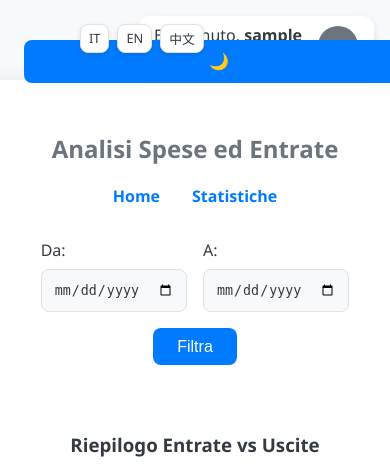
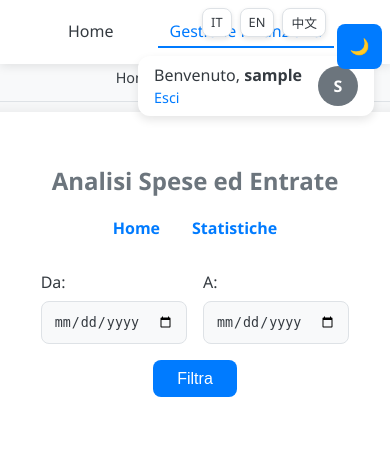
Before and after one commit to MiViEs-96/PersonalFinantialAssistant, a Flask app: page /stats in a window 390 px wide. Shown: the top 465 px of the page. Run offline with Flask 3, Linux system fonts and the light colour scheme; the visitor is signed in with stand-in values (Sample User, id 1); data that the repository does not hold is empty.

Commit message:
Advanced Finance Dashboard with Multi-Transaction Support
- Fixed theme toggle bug (repositioned and resized).
- Implemented multi-level navigation (Main Nav + Section Nav).
- Added Global Dashboard as the new landing page.
- Redesigned Finance section with a sidebar for monthly summary (Income/Expenses).
- Added support for adding multiple transactions at once via dynamic row addition (+ button).
- Updated backend to process lists of transactions.
- Added Italian, English, and Chinese translations for all new UI elements.
- Improved layout responsiveness and visual depth.

Co-authored-by: MiViEs-96 <228829351+MiViEs-96@users.noreply.github.com>

```diff
--- a/auth.py
+++ b/auth.py
@@ -40,7 +40,7 @@ def login():
             session['user_id'] = user['id']
             session['nickname'] = user['nickname']
             database_manager.update_last_access(user['id'])
-            return redirect(url_for('index'))
+            return redirect(url_for('dashboard'))
         else:
             flash('Invalid credentials.')
 
--- a/main.py
+++ b/main.py
@@ -28,29 +28,61 @@ def set_lang(lang):
     return redirect(request.referrer or url_for('index'))
 
 @app.route('/')
+def dashboard():
+    if 'user_id' not in session:
+        return redirect(url_for('auth.login'))
+    return render_template('dashboard.html')
+
+@app.route('/finance')
 def index():
     if 'user_id' not in session:
         return redirect(url_for('auth.login'))
 
     from datetime import date
     nickname = session['nickname']
-    transactions = database_manager.get_transactions_by_user(nickname)
-    return render_template('index.html', transactions=transactions, today=date.today().isoformat())
+
+    # Get monthly stats
+    today = date.today()
+    start_of_month = date(today.year, today.month, 1).isoformat()
+    monthly_data = database_manager.get_stats_data(nickname, start_date=start_of_month)
+
+    monthly_income = sum(t['amount'] for t in monthly_data if t['direction'] == 'entrata')
+    monthly_expense = sum(t['amount'] for t in monthly_data if t['direction'] == 'uscita')
+
+    all_transactions = database_manager.get_transactions_by_user(nickname)
+    latest_transactions = all_transactions[:5] # Last 5
+
+    return render_template('index.html',
+                           transactions=latest_transactions,
+                           today=today.isoformat(),
+                           monthly_income=monthly_income,
+                           monthly_expense=monthly_expense)
 
 @app.route('/add_transaction', methods=['POST'])
 def add_transaction():
     if 'user_id' not in session:
         return redirect(url_for('auth.login'))
 
-    date = request.form.get('date')
-    amount = float(request.form.get('amount'))
-    currency = request.form.get('currency')
-    direction = request.form.get('direction')
-    category = request.form.get('category')
-    comment = request.form.get('comment')
     nickname = session['nickname']
+    dates = request.form.getlist('date[]')
+    amounts = request.form.getlist('amount[]')
+    currencies = request.form.getlist('currency[]')
+    directions = request.form.getlist('direction[]')
+    categories = request.form.getlist('category[]')
+    comments = request.form.getlist('comment[]')
 
-    database_manager.add_transaction(date, amount, currency, direction, category, nickname, comment)
+    for i in range(len(dates)):
+        if dates[i] and amounts[i]:
+            database_manager.add_transaction(
+                dates[i],
+                float(amounts[i]),
+                currencies[i],
+                directions[i],
+                categories[i],
+                nickname,
+                comments[i]
+            )
+
     return redirect(url_for('index'))
 
 @app.route('/stats')
--- a/static/style.css
+++ b/static/style.css
@@ -28,7 +28,55 @@ body {
     align-items: center;
     min-height: 100vh;
     transition: background-color 0.3s, color 0.3s;
-    padding-top: 5rem;
+    padding-top: 7rem;
+}
+
+.main-nav {
+    position: fixed;
+    top: 0;
+    left: 0;
+    width: 100%;
+    background-color: var(--card-bg);
+    box-shadow: 0 2px 10px rgba(0,0,0,0.1);
+    display: flex;
+    justify-content: center;
+    gap: 2rem;
+    padding: 1rem 0;
+    z-index: 1500;
+}
+
+.sub-nav {
+    position: fixed;
+    top: 3.5rem;
+    left: 0;
+    width: 100%;
+    background-color: var(--bg-color);
+    border-bottom: 1px solid var(--border-color);
+    display: flex;
+    justify-content: center;
+    gap: 1.5rem;
+    padding: 0.5rem 0;
+    z-index: 1400;
+    font-size: 0.9rem;
+}
+
+.nav-item {
+    text-decoration: none;
+    color: var(--text-color);
+    font-weight: 500;
+    padding: 0.25rem 0.75rem;
+    border-radius: 4px;
+    transition: background 0.2s;
+}
+
+.nav-item:hover {
+    background-color: rgba(0,0,0,0.05);
+}
+
+.nav-item.active {
+    color: var(--accent-color);
+    border-bottom: 2px solid var(--accent-color);
+    border-radius: 0;
 }
 
 .container {
@@ -36,8 +84,8 @@ body {
     padding: 2rem;
     border-radius: 12px;
     box-shadow: 0 10px 25px rgba(0,0,0,0.2);
-    width: 90%;
-    max-width: 900px;
+    width: 95%;
+    max-width: 1200px;
     text-align: center;
     margin-bottom: 2rem;
 }
@@ -85,18 +133,30 @@ button:hover {
 
 .theme-toggle {
     position: fixed;
-    top: 1.5rem;
-    left: 1.5rem;
-    z-index: 1000;
+    top: 0.5rem;
+    right: 0.5rem;
+    z-index: 2000;
+    width: 45px;
+    height: 45px;
 }
 
 .lang-selector {
     position: fixed;
-    top: 1.5rem;
-    left: 5rem;
+    top: 0.5rem;
+    right: 4rem;
     display: flex;
     gap: 0.5rem;
-    z-index: 1000;
+    z-index: 2000;
+}
+
+.theme-toggle, .lang-selector {
+    width: auto;
+    height: auto;
+}
+
+.theme-toggle {
+    width: 45px;
+    height: 45px;
 }
 
 .lang-btn {
@@ -168,7 +228,7 @@ th {
 /* User Profile Widget */
 .user-widget {
     position: fixed;
-    top: 1rem;
+    top: 3.5rem;
     right: 1rem;
     background-color: var(--card-bg);
     padding: 0.5rem 1rem;
@@ -177,7 +237,7 @@ th {
     display: flex;
     align-items: center;
     gap: 1rem;
-    z-index: 100;
+    z-index: 1600;
 }
 
 .user-avatar {
--- a/templates/base.html
+++ b/templates/base.html
@@ -7,17 +7,29 @@
     <link rel="stylesheet" href="{{ url_for('static', filename='style.css') }}">
 </head>
 <body>
-    <button class="theme-toggle" id="theme-toggle" onclick="toggleTheme()" aria-label="{{ _('change_theme') }}">
-        <span id="theme-icon">🌙</span>
-    </button>
-
     <div class="lang-selector">
         <a href="{{ url_for('set_lang', lang='it') }}" class="lang-btn">IT</a>
         <a href="{{ url_for('set_lang', lang='en') }}" class="lang-btn">EN</a>
         <a href="{{ url_for('set_lang', lang='zh') }}" class="lang-btn">中文</a>
     </div>
 
+    <button class="theme-toggle" id="theme-toggle" onclick="toggleTheme()" aria-label="{{ _('change_theme') }}">
+        <span id="theme-icon">🌙</span>
+    </button>
+
     {% if session['nickname'] %}
+    <nav class="main-nav">
+        <a href="{{ url_for('dashboard') }}" class="nav-item {% if request.endpoint == 'dashboard' %}active{% endif %}">{{ _('home') }}</a>
+        <a href="{{ url_for('index') }}" class="nav-item {% if request.endpoint in ['index', 'stats'] %}active{% endif %}">{{ _('financial_management') }}</a>
+    </nav>
+
+    {% if request.endpoint in ['index', 'stats'] %}
+    <nav class="sub-nav">
+        <a href="{{ url_for('index') }}" class="nav-item {% if request.endpoint == 'index' %}active{% endif %}">{{ _('home') }}</a>
+        <a href="{{ url_for('stats') }}" class="nav-item {% if request.endpoint == 'stats' %}active{% endif %}">{{ _('stats') }}</a>
+    </nav>
+    {% endif %}
+
     <div class="user-widget">
         <div class="user-info">
             <div>{{ _('welcome') }}, <strong>{{ session['nickname'] }}</strong></div>
--- a/translations.py
+++ b/translations.py
@@ -39,7 +39,11 @@ TRANSLATIONS = {
         'summary_income_expense': 'Riepilogo Entrate vs Uscite',
         'income_by_category': 'Dettaglio Entrate per Categoria',
         'expense_by_category': 'Dettaglio Uscite per Categoria',
-        'change_theme': 'Cambia Tema'
+        'change_theme': 'Cambia Tema',
+        'financial_management': 'Gestione Finanziaria',
+        'what_do_you_want_to_do': 'Cosa vuoi fare oggi?',
+        'monthly_summary': 'Riepilogo Mensile',
+        'current_month': 'Mese Corrente'
     },
     'en': {
         'welcome': 'Welcome',
@@ -81,7 +85,11 @@ TRANSLATIONS = {
         'summary_income_expense': 'Summary Income vs Expense',
         'income_by_category': 'Income Detail by Category',
         'expense_by_category': 'Expense Detail by Category',
-        'change_theme': 'Change Theme'
+        'change_theme': 'Change Theme',
+        'financial_management': 'Financial Management',
+        'what_do_you_want_to_do': 'What do you want to do today?',
+        'monthly_summary': 'Monthly Summary',
+        'current_month': 'Current Month'
     },
     'zh': {
         'welcome': '欢迎',
@@ -123,6 +131,10 @@ TRANSLATIONS = {
         'summary_income_expense': '收支摘要',
         'income_by_category': '收入分类详情',
         'expense_by_category': '支出分类详情',
-        'change_theme': '更改主题'
+        'change_theme': '更改主题',
+        'financial_management': '财务管理',
+        'what_do_you_want_to_do': '你今天想做什么？',
+        'monthly_summary': '月度总结',
+        'current_month': '本月'
     }
 }
```
Also changed, not shown: other parts of static/style.css (+51 -0 lines), templates/dashboard.html (added, +23 -0 lines), templates/index.html (+61 -18 lines).
